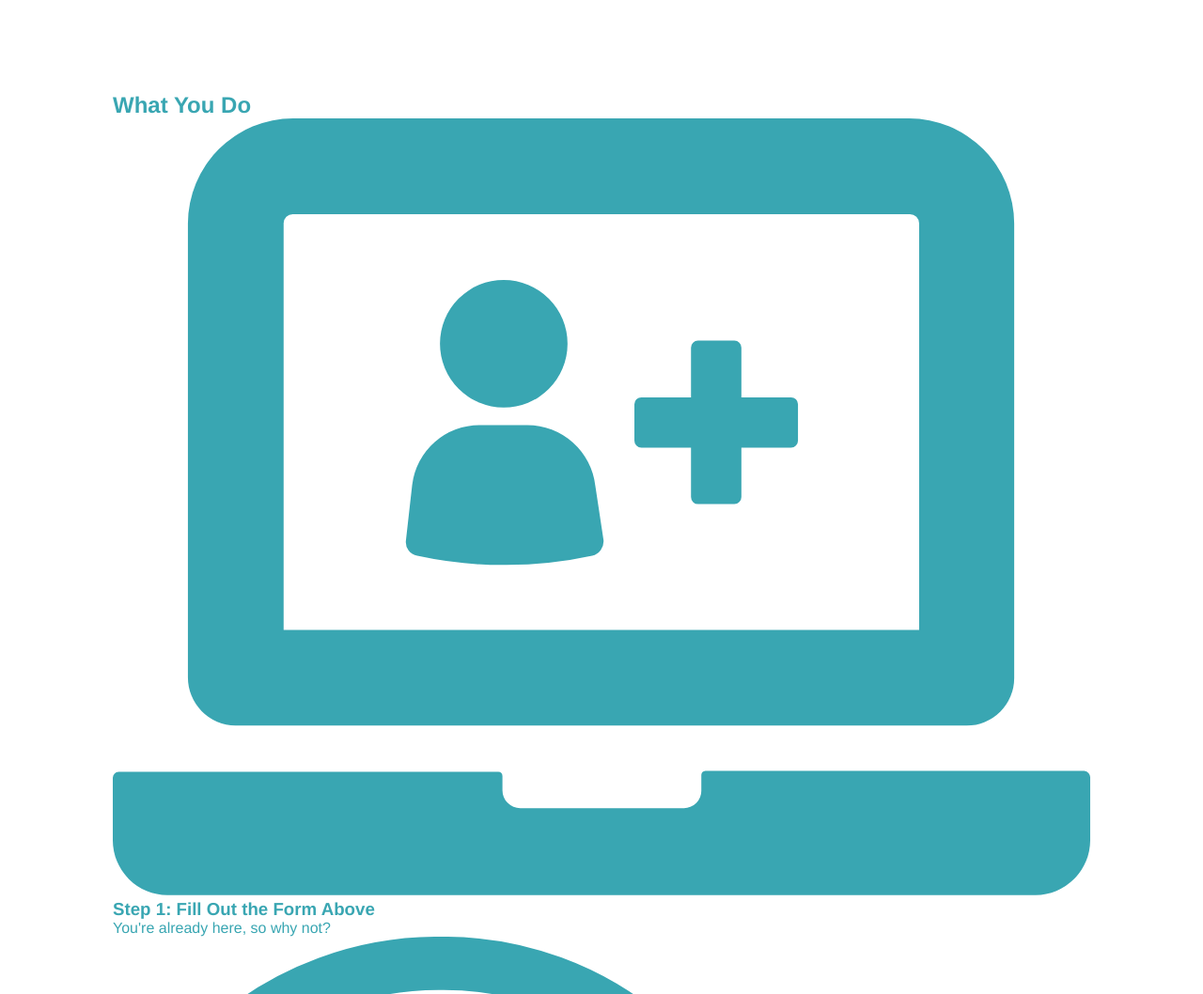
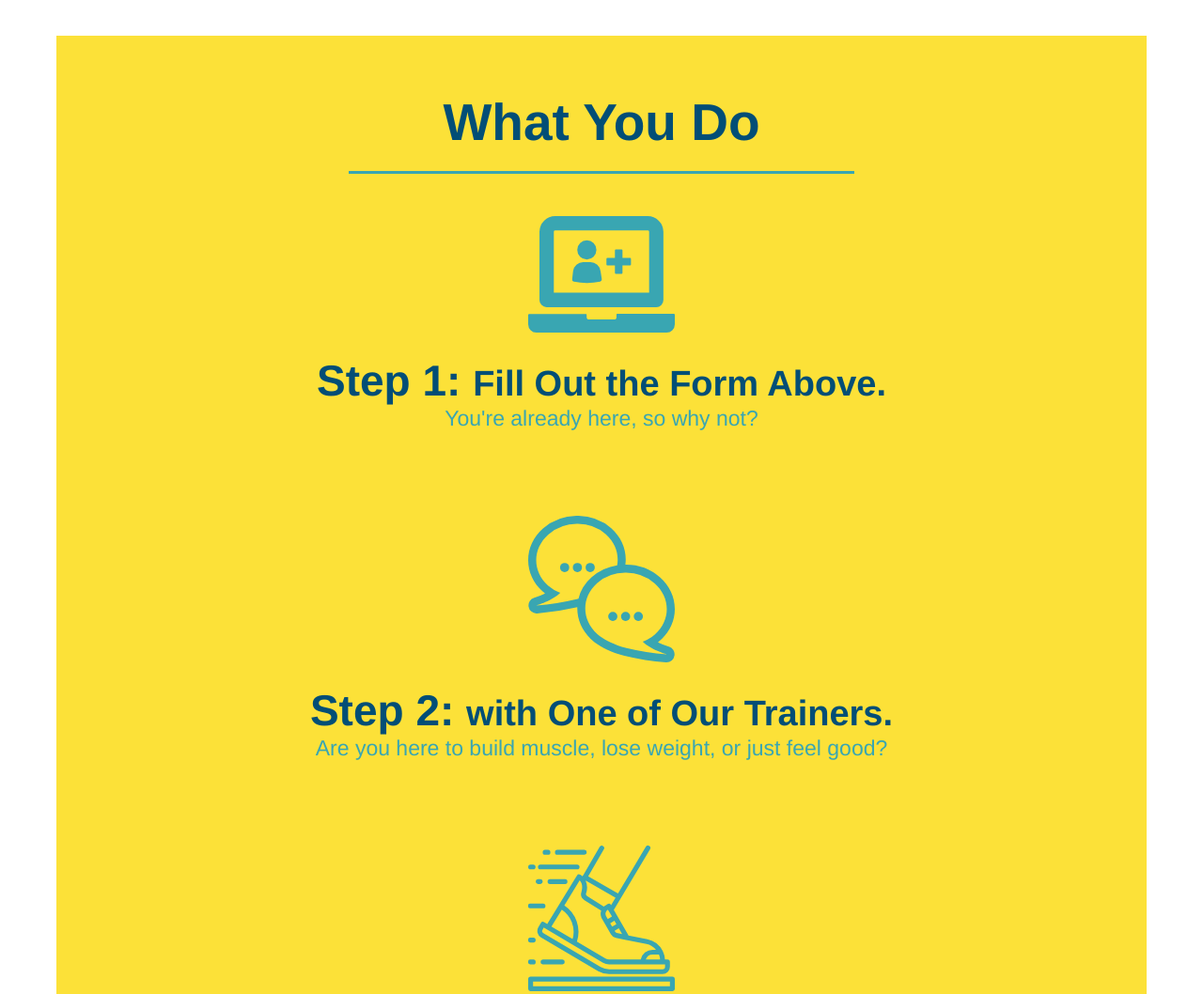
Before and after one commit to gog97/run-buddyy, a plain HTML site: page index.html in a window 1280 px wide. Shown: the part 1100-2158 px from the top of the page at 94% size. Drawn offline with Linux system fonts and the light colour scheme.

Commit message:
style what you do section

```diff
--- a/Assets/css/style.css
+++ b/Assets/css/style.css
@@ -127,16 +127,6 @@ section {
   text-align: center;
 }
 
-.intro h2 {
-  font-size: 55px;
-  color: #024e76;
-  margin-bottom: 35px;
-  padding: 0 100px 20px 100px;
-  border-bottom: 3px solid;
-  border-color: #fce138;
-  display: inline-block;
-}
-
 .intro p {
   line-height: 1.7;
   color: #39a6b2;
@@ -144,3 +134,49 @@ section {
   font-size: 20px;
   margin: 0 auto;
 }
+
+.steps {
+  text-align: center;
+  background: #fce138;
+}
+
+.section-title {
+  font-size: 55px;
+  color: #024e76;
+  margin-bottom: 35px;
+  padding: 0 100px 20px 100px;
+  display: inline-block;
+  border-bottom: 3px solid;
+}
+
+.primary-border {
+  border-color: #fce138;
+}
+
+.secondary-border {
+  border-color: #39a6b2;
+}
+
+.steps div {
+  margin-bottom: 80px;
+}
+
+.steps img {
+  width: 15%;
+  margin: 10px 0;
+}
+
+.steps h3 {
+  color: #024e76;
+  font-size: 46px;
+  margin-top: 10px;
+}
+
+.steps p {
+  color: #39a6b2;
+  font-size: 23px;
+}
+
+.steps span {
+  font-size: 38px;
+}
--- a/index.html
+++ b/index.html
@@ -75,38 +75,38 @@
 
         <!-- "what we do" section -->
         <section id="what-we-do"class="intro">
-            <h2>What We Do</h2>
+            <h2 class="section-title primary-border">What We Do</h2>
             <P>
                 butcher selfies chambray shabby chic gentrify readymade yr Echo Park XOX
             </P>
         </section>
 
         <!-- "what you do" section -->
-        <section id="what-you-do">
-            <h2>What You Do</h2>
+        <section id="what-you-do" class="steps">
+            <h2 class="section-title secondary-border">What You Do</h2>
 
             <div>
                 <!-- insert this img element -->
                 <img src="./Assets/images/step-1.svg" alt="" />
-                <h3>Step 1: Fill Out the Form Above</h3>
+                <h3>Step 1: <span>Fill Out the Form Above.</span></h3>
                 <p>You're already here, so why not?</p>
             </div>
 
             <div>
                 <img src="./Assets/images/step-2.svg" alt="" />
-                <h3>Step 2: Consult with One of Our Trainers.</h3>
+                <h3>Step 2: <span> with One of Our Trainers.</span></h3>
                 <p>Are you here to build muscle, lose weight, or just feel good?</p>
             </div>
 
             <div>
                 <img src="./Assets/images/step-3.svg" alt="" />
-                <h3>Step 3: Get Running.</h3>
+                <h3>Step 3: <span>Running.</span></h3>
                 <p>Hit the ground running running (literally) once your trainer lays out your plan.</p>
             </div>
 
             <div>
                 <img src="./Assets/images/step-4.svg" alt="" />
-                <h3>Step 4: See Results.</h3>
+                <h3>Step 4: <span>Results.</span></h3>
                 <p>Bi-Weekly checkins with your trainer will keep you focused</p>
             </div>
         </section>
```
